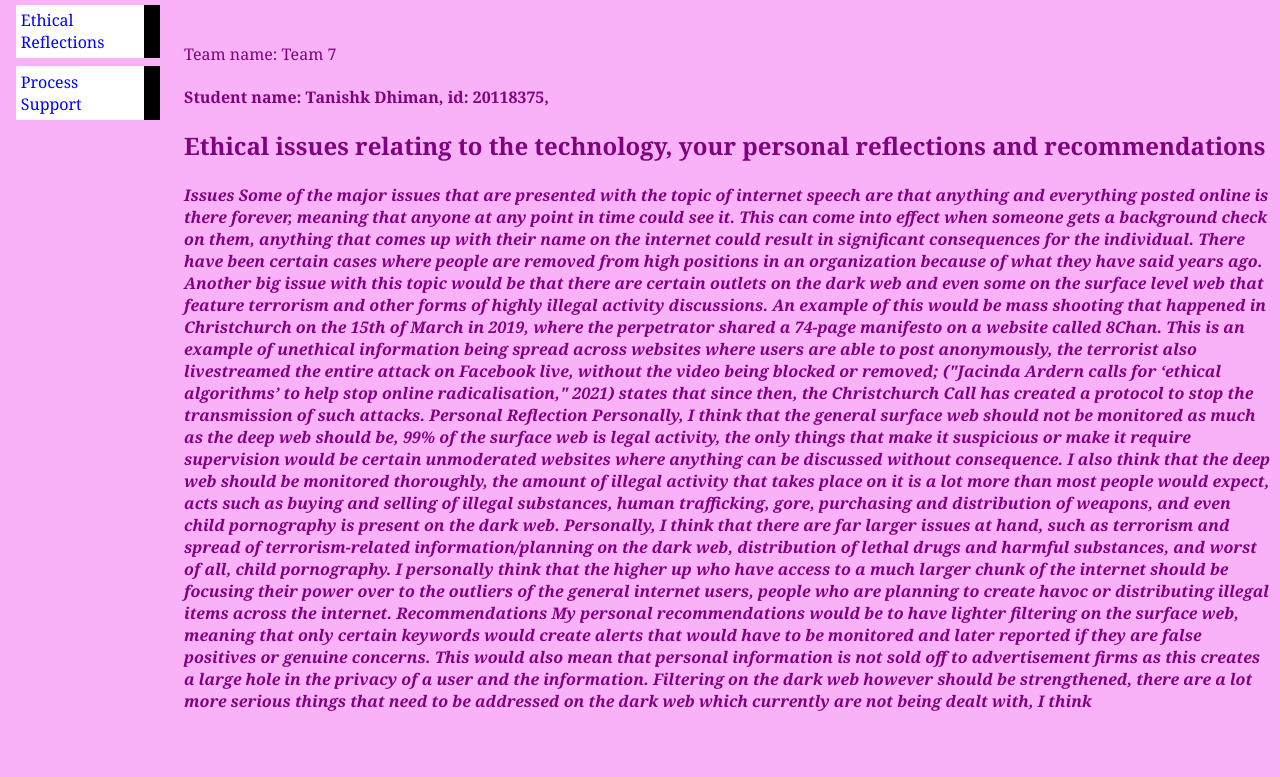
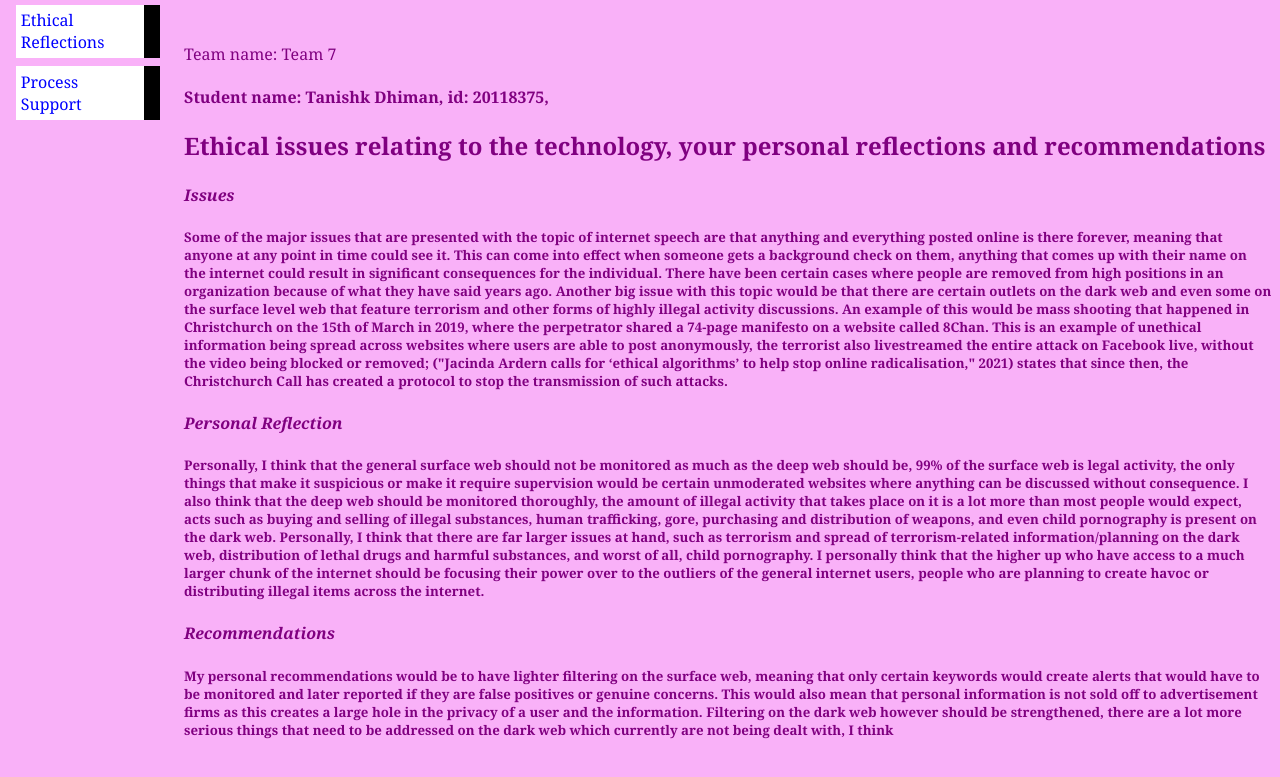
Before and after one commit to songexile/oldwebsiterepo456745, a plain HTML site: page pages/team2.html in a window 1280 px wide. Shown: the part 75-852 px from the top of the page. Drawn offline with Linux system fonts and the light colour scheme.

Commit message:
Update team2.html

```diff
--- a/pages/team2.html
+++ b/pages/team2.html
@@ -21,13 +21,15 @@
 
 <h2>Ethical issues relating to the technology, your personal reflections and recommendations </h2>
 
-<h4><em>
-Issues
-Some of the major issues that are presented with the topic of internet speech are that anything and everything posted online is there forever, meaning that anyone at any point in time could see it. This can come into effect when someone gets a background check on them, anything that comes up with their name on the internet could result in significant consequences for the individual. There have been certain cases where people are removed from high positions in an organization because of what they have said years ago. Another big issue with this topic would be that there are certain outlets on the dark web and even some on the surface level web that feature terrorism and other forms of highly illegal activity discussions. An example of this would be mass shooting that happened in Christchurch on the 15th of March in 2019, where the perpetrator shared a 74-page manifesto on a website called 8Chan. This is an example of unethical information being spread across websites where users are able to post anonymously, the terrorist also livestreamed the entire attack on Facebook live, without the video being blocked or removed; ("Jacinda Ardern calls for ‘ethical algorithms’ to help stop online radicalisation," 2021) states that since then, the Christchurch Call has created a protocol to stop the transmission of such attacks.
-Personal Reflection
-Personally, I think that the general surface web should not be monitored as much as the deep web should be, 99% of the surface web is legal activity, the only things that make it suspicious or make it require supervision would be certain unmoderated websites where anything can be discussed without consequence. I also think that the deep web should be monitored thoroughly, the amount of illegal activity that takes place on it is a lot more than most people would expect, acts such as buying and selling of illegal substances, human trafficking, gore, purchasing and distribution of weapons, and even child pornography is present on the dark web. Personally, I think that there are far larger issues at hand, such as terrorism and spread of terrorism-related information/planning on the dark web, distribution of lethal drugs and harmful substances, and worst of all, child pornography. I personally think that the higher up who have access to a much larger chunk of the internet should be focusing their power over to the outliers of the general internet users, people who are planning to create havoc or distributing illegal items across the internet.
-Recommendations
-My personal recommendations would be to have lighter filtering on the surface web, meaning that only certain keywords would create alerts that would have to be monitored and later reported if they are false positives or genuine concerns. This would also mean that personal information is not sold off to advertisement firms as this creates a large hole in the privacy of a user and the information. Filtering on the dark web however should be strengthened, there are a lot more serious things that need to be addressed on the dark web which currently are not being dealt with, I think </em></h4><br>
+<h4><em>Issues</em></h4>
+
+<h5>Some of the major issues that are presented with the topic of internet speech are that anything and everything posted online is there forever, meaning that anyone at any point in time could see it. This can come into effect when someone gets a background check on them, anything that comes up with their name on the internet could result in significant consequences for the individual. There have been certain cases where people are removed from high positions in an organization because of what they have said years ago. Another big issue with this topic would be that there are certain outlets on the dark web and even some on the surface level web that feature terrorism and other forms of highly illegal activity discussions. An example of this would be mass shooting that happened in Christchurch on the 15th of March in 2019, where the perpetrator shared a 74-page manifesto on a website called 8Chan. This is an example of unethical information being spread across websites where users are able to post anonymously, the terrorist also livestreamed the entire attack on Facebook live, without the video being blocked or removed; ("Jacinda Ardern calls for ‘ethical algorithms’ to help stop online radicalisation," 2021) states that since then, the Christchurch Call has created a protocol to stop the transmission of such attacks.</h5>
+<h4><em>Personal Reflection</em></h4>
+
+<h5>Personally, I think that the general surface web should not be monitored as much as the deep web should be, 99% of the surface web is legal activity, the only things that make it suspicious or make it require supervision would be certain unmoderated websites where anything can be discussed without consequence. I also think that the deep web should be monitored thoroughly, the amount of illegal activity that takes place on it is a lot more than most people would expect, acts such as buying and selling of illegal substances, human trafficking, gore, purchasing and distribution of weapons, and even child pornography is present on the dark web. Personally, I think that there are far larger issues at hand, such as terrorism and spread of terrorism-related information/planning on the dark web, distribution of lethal drugs and harmful substances, and worst of all, child pornography. I personally think that the higher up who have access to a much larger chunk of the internet should be focusing their power over to the outliers of the general internet users, people who are planning to create havoc or distributing illegal items across the internet.</h5>
+<h4><em>Recommendations</em></h4>
+
+<h5>My personal recommendations would be to have lighter filtering on the surface web, meaning that only certain keywords would create alerts that would have to be monitored and later reported if they are false positives or genuine concerns. This would also mean that personal information is not sold off to advertisement firms as this creates a large hole in the privacy of a user and the information. Filtering on the dark web however should be strengthened, there are a lot more serious things that need to be addressed on the dark web which currently are not being dealt with, I think</h5><br>
 
 
 
```
